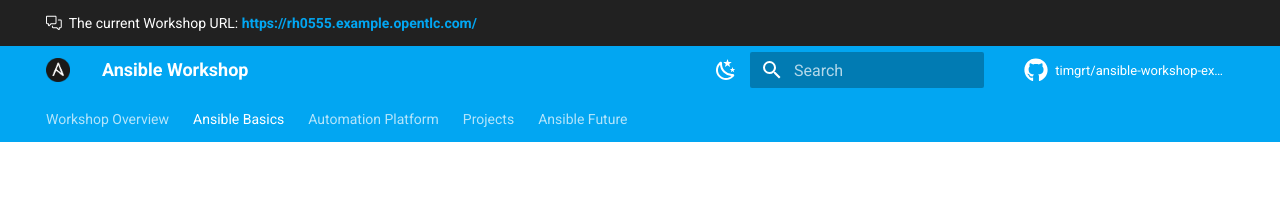
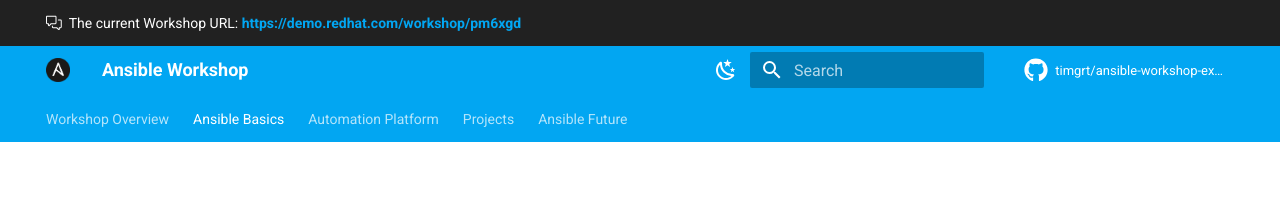
Before and after one commit to TimGrt/Ansible-Workshop-Exercises, an MkDocs documentation site: the page built from docs/ansible-basics-overview.md, in a window 1280 px wide. Shown: the top 197 px of the page. Built offline with MkDocs 1.6.1 and Material for MkDocs 9.7.7, drawn with Linux system fonts in a browser that asks for light colours; comment, search, counter and statistics services are not loaded.

Commit message:
Updated current workshop url.

```diff
--- a/docs/assets/overrides/main.html
+++ b/docs/assets/overrides/main.html
@@ -2,7 +2,7 @@
 
 {% block announce %}
   <!-- Add announcement here, including arbitrary HTML -->
-  <span class="twemoji">{% include ".icons/octicons/comment-discussion-24.svg" %}</span> &nbsp;The current Workshop URL: <b><a href="https://rh0555.example.opentlc.com/" target="_blank">https://rh0555.example.opentlc.com/</a></b>
+  <span class="twemoji">{% include ".icons/octicons/comment-discussion-24.svg" %}</span> &nbsp;The current Workshop URL: <b><a href="https://demo.redhat.com/workshop/pm6xgd" target="_blank">https://demo.redhat.com/workshop/pm6xgd</a></b>
 {% endblock %}
 
 {% block content %}
```
